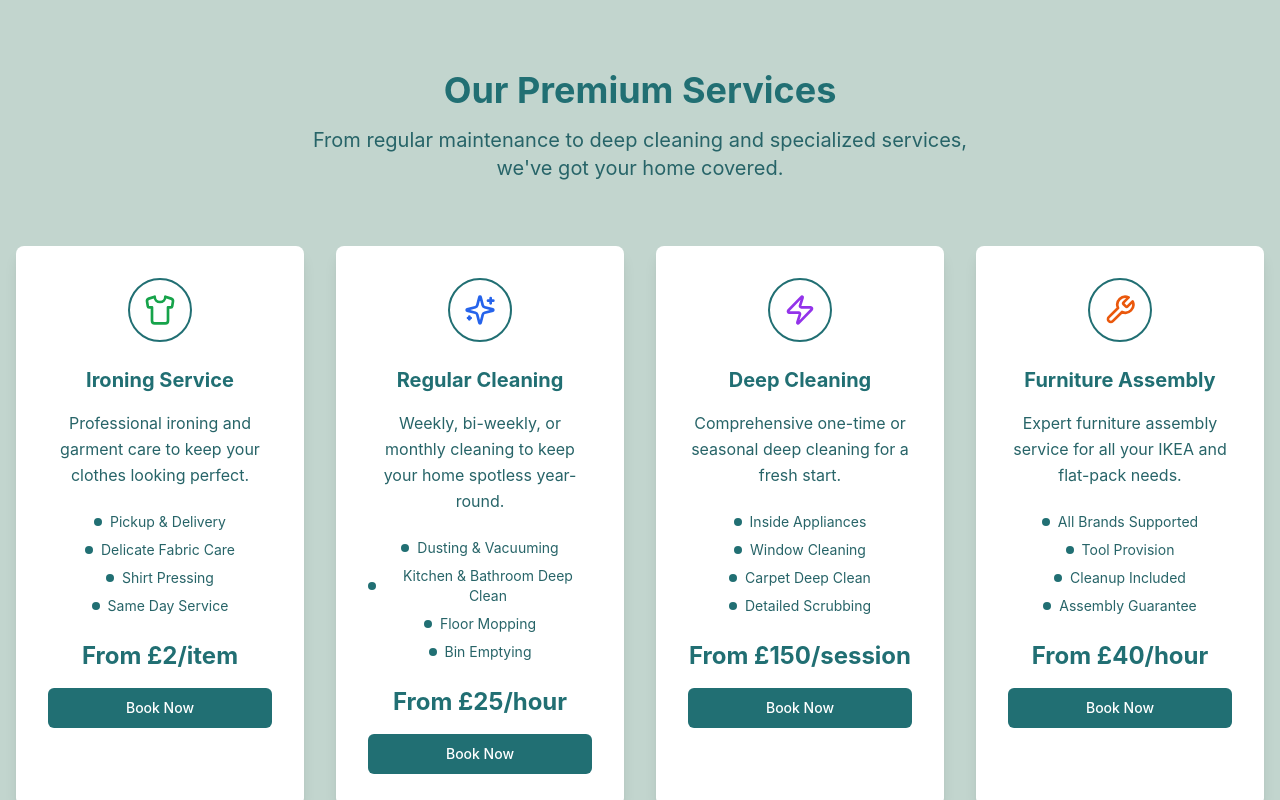
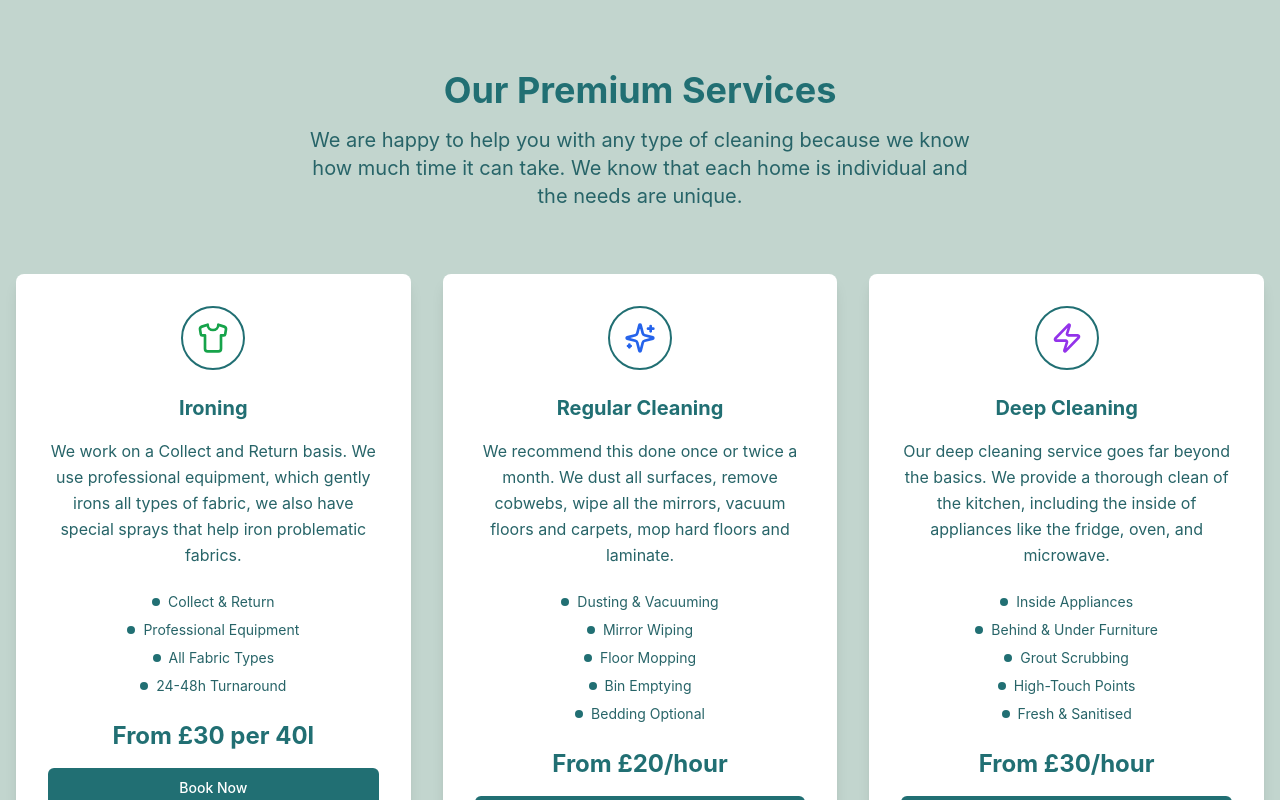
Before and after one commit to pampukhaleo/spotless-pro-landing, a React (Vite) app: page / in a window 1280 px wide. Shown: the part 820-1620 px from the top of the page. Built offline with nearby package versions, Linux system fonts and the light colour scheme.

Commit message:
Update services section
Updated the ServicesSection component with new descriptions for ironing, regular cleaning, deep cleaning, office cleaning, end of tenancy cleaning, and post-party cleaning.

```diff
--- a/src/components/ServicesSection.tsx
+++ b/src/components/ServicesSection.tsx
@@ -7,35 +7,51 @@ const ServicesSection = () => {
   const services = [
     {
       icon: Shirt,
-      title: "Ironing Service",
-      description: "Professional ironing and garment care to keep your clothes looking perfect.",
-      features: ["Pickup & Delivery", "Delicate Fabric Care", "Shirt Pressing", "Same Day Service"],
-      price: "From £2/item",
+      title: "Ironing",
+      description: "We work on a Collect and Return basis. We use professional equipment, which gently irons all types of fabric, we also have special sprays that help iron problematic fabrics.",
+      features: ["Collect & Return", "Professional Equipment", "All Fabric Types", "24-48h Turnaround"],
+      price: "From £30 per 40l",
       color: "text-green-600"
     },
     {
       icon: Sparkles,
       title: "Regular Cleaning",
-      description: "Weekly, bi-weekly, or monthly cleaning to keep your home spotless year-round.",
-      features: ["Dusting & Vacuuming", "Kitchen & Bathroom Deep Clean", "Floor Mopping", "Bin Emptying"],
-      price: "From £25/hour",
+      description: "We recommend this done once or twice a month. We dust all surfaces, remove cobwebs, wipe all the mirrors, vacuum floors and carpets, mop hard floors and laminate.",
+      features: ["Dusting & Vacuuming", "Mirror Wiping", "Floor Mopping", "Bin Emptying", "Bedding Optional"],
+      price: "From £20/hour",
       color: "text-blue-600"
     },
     {
       icon: Zap,
       title: "Deep Cleaning",
-      description: "Comprehensive one-time or seasonal deep cleaning for a fresh start.",
-      features: ["Inside Appliances", "Window Cleaning", "Carpet Deep Clean", "Detailed Scrubbing"],
-      price: "From £150/session",
+      description: "Our deep cleaning service goes far beyond the basics. We provide a thorough clean of the kitchen, including the inside of appliances like the fridge, oven, and microwave.",
+      features: ["Inside Appliances", "Behind & Under Furniture", "Grout Scrubbing", "High-Touch Points", "Fresh & Sanitised"],
+      price: "From £30/hour",
       color: "text-purple-600"
     },
     {
       icon: Wrench,
-      title: "Furniture Assembly",
-      description: "Expert furniture assembly service for all your IKEA and flat-pack needs.",
-      features: ["All Brands Supported", "Tool Provision", "Cleanup Included", "Assembly Guarantee"],
-      price: "From £40/hour",
+      title: "Office Cleaning",
+      description: "We understand the importance of a clean, tidy workspace. Our office cleaning service covers everything from daily upkeep to detailed cleans.",
+      features: ["Desk & Communal Areas", "Sanitised High-Touch Points", "Carpet & Hard Floors", "Tailored to Schedule"],
+      price: "From £25/hour",
       color: "text-orange-600"
+    },
+    {
+      icon: Sparkles,
+      title: "End of Tenancy Cleaning",
+      description: "Our End of Tenancy cleaning service is designed to help tenants and landlords ensure the property is spotless and ready for the next chapter.",
+      features: ["Comprehensive Deep Clean", "Inside Appliances & Cupboards", "Behind & Under Furniture", "Deposit Back Guarantee"],
+      price: "From £30/hour",
+      color: "text-cyan-600"
+    },
+    {
+      icon: Zap,
+      title: "Post-Party Cleaning",
+      description: "Our Post Party cleaning service is here to take the stress out of tidying up after your celebrations.",
+      features: ["Complete Venue Clean-up", "Rubbish & Spill Removal", "Kitchen & Bathroom Sanitising", "Quick & Efficient"],
+      price: "From £30/hour",
+      color: "text-pink-600"
     }
   ];
 
@@ -50,11 +66,11 @@ const ServicesSection = () => {
         <div className="text-center mb-16">
           <h2 className="text-4xl font-bold mb-4 text-foreground">Our Premium Services</h2>
           <p className="text-xl text-muted-foreground max-w-2xl mx-auto">
-            From regular maintenance to deep cleaning and specialized services, we've got your home covered.
+            We are happy to help you with any type of cleaning because we know how much time it can take. We know that each home is individual and the needs are unique.
           </p>
         </div>
 
-        <div className="grid md:grid-cols-2 lg:grid-cols-4 gap-8">
+        <div className="grid md:grid-cols-2 lg:grid-cols-3 gap-8">
           {services.map((service, index) => (
             <Card key={index} className="service-card-hover border-0 shadow-lg bg-card">
               <CardContent className="p-8 text-center">
```
